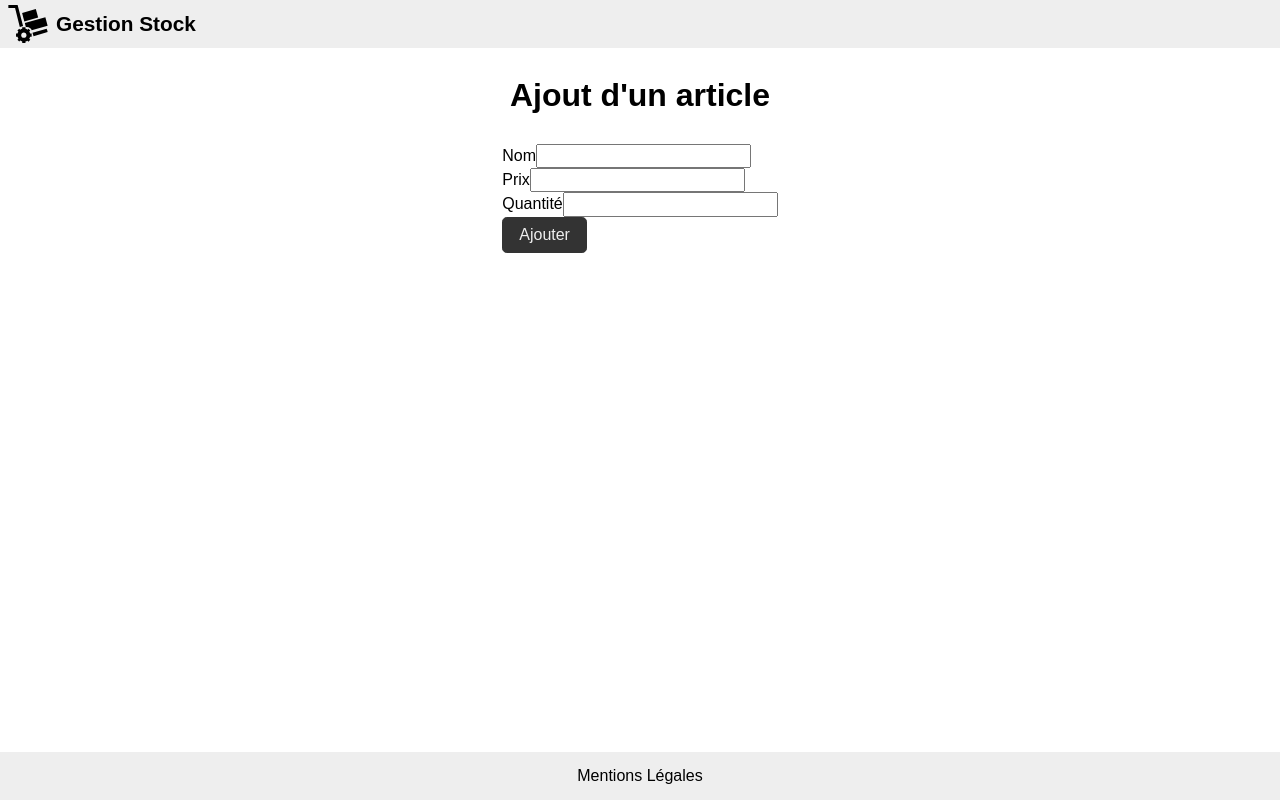
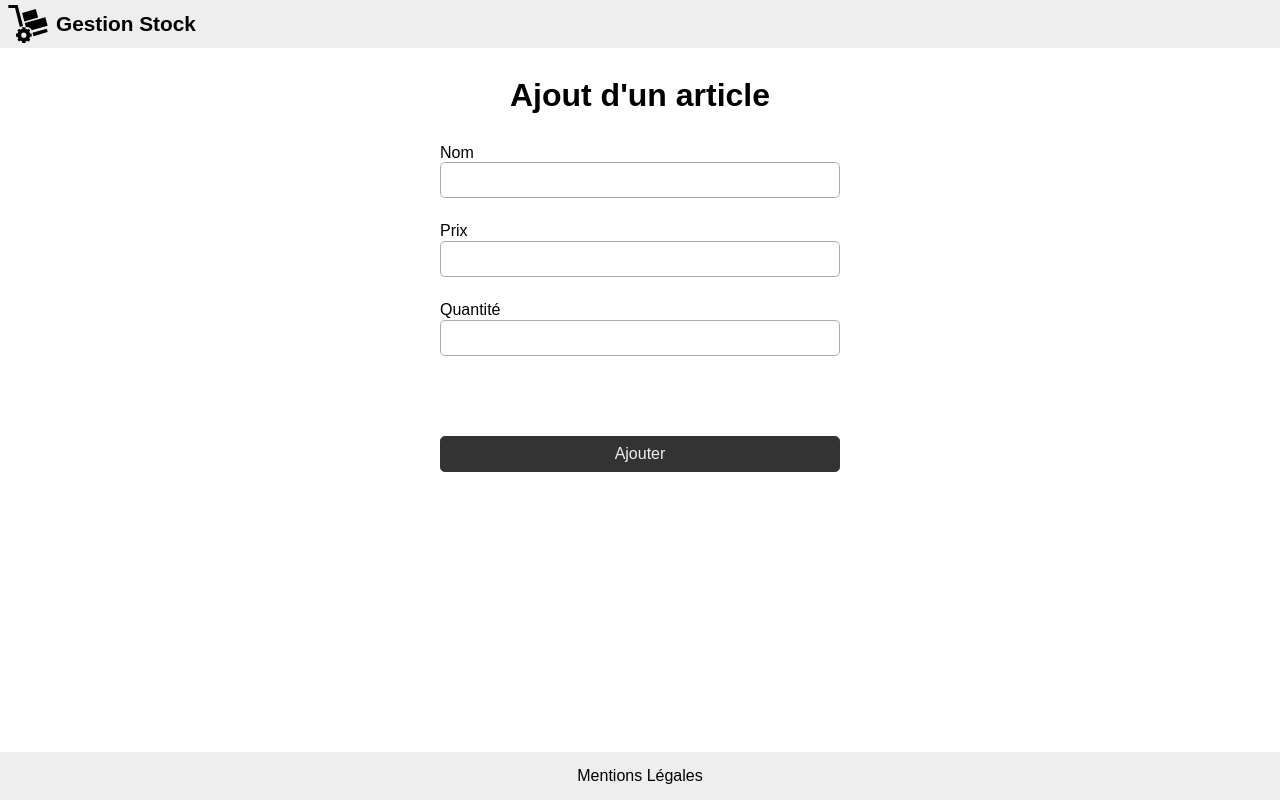
Before and after one commit to jlg-formation/agu-may-2023, an Angular app in the folder front/: page /stock/add in a window 1280 px wide. Built offline with nearby package versions, Linux system fonts and the light colour scheme.

Commit message:
dev: added css for add component

```diff
--- a/front/src/app/stock/add/add.component.scss
+++ b/front/src/app/stock/add/add.component.scss
@@ -0,0 +1,27 @@
+form {
+  display: flex;
+  flex-flow: column;
+  gap: 0.5em;
+
+  label {
+    display: flex;
+    flex-flow: column;
+
+    input {
+      border: 0.1em solid #aaa;
+      border-radius: 0.3em;
+      padding: 0.5em 1em;
+    }
+
+    div.error {
+      height: 1em;
+    }
+  }
+
+  width: 100%;
+  max-width: 25em;
+
+  div.error {
+    height: 3em;
+  }
+}
```
